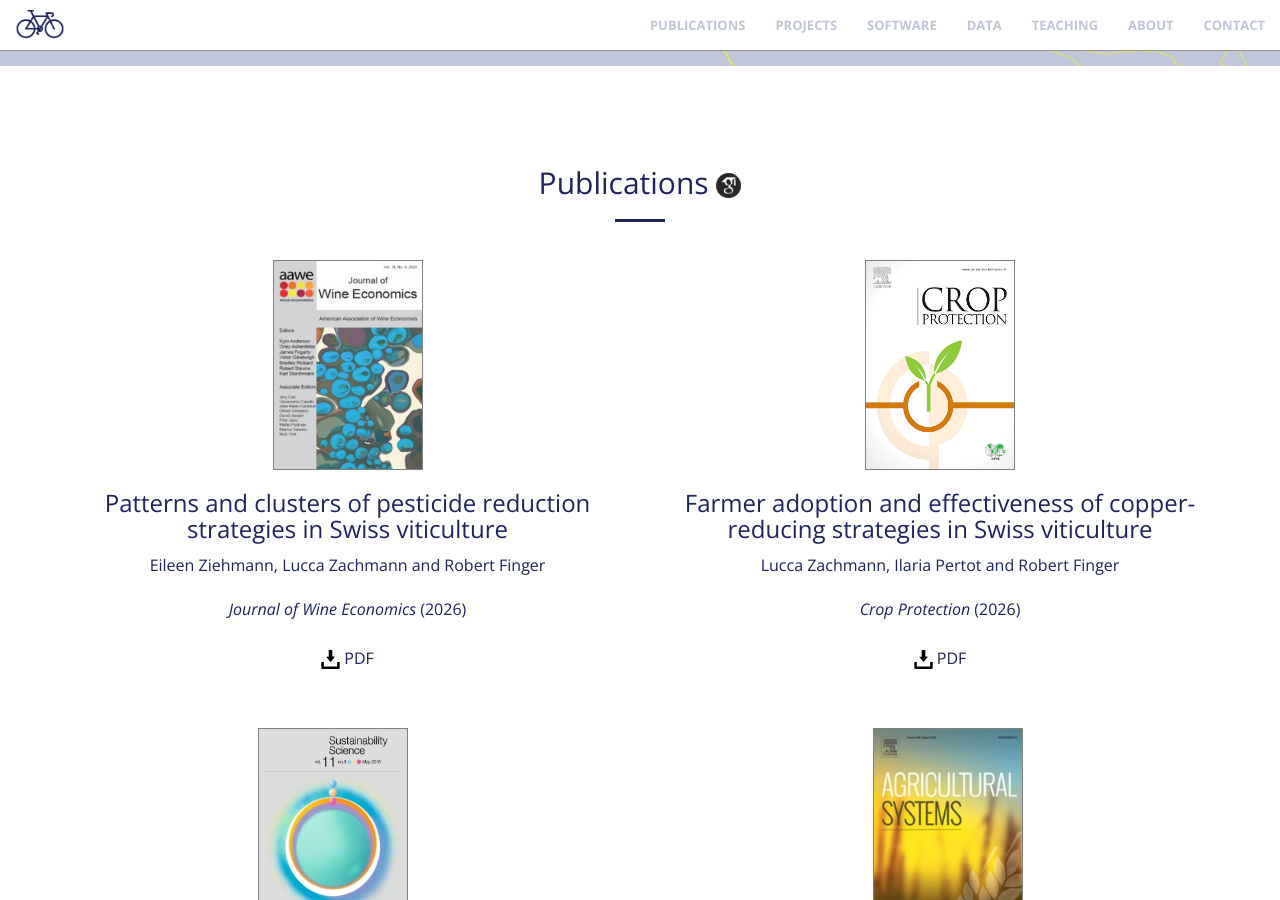
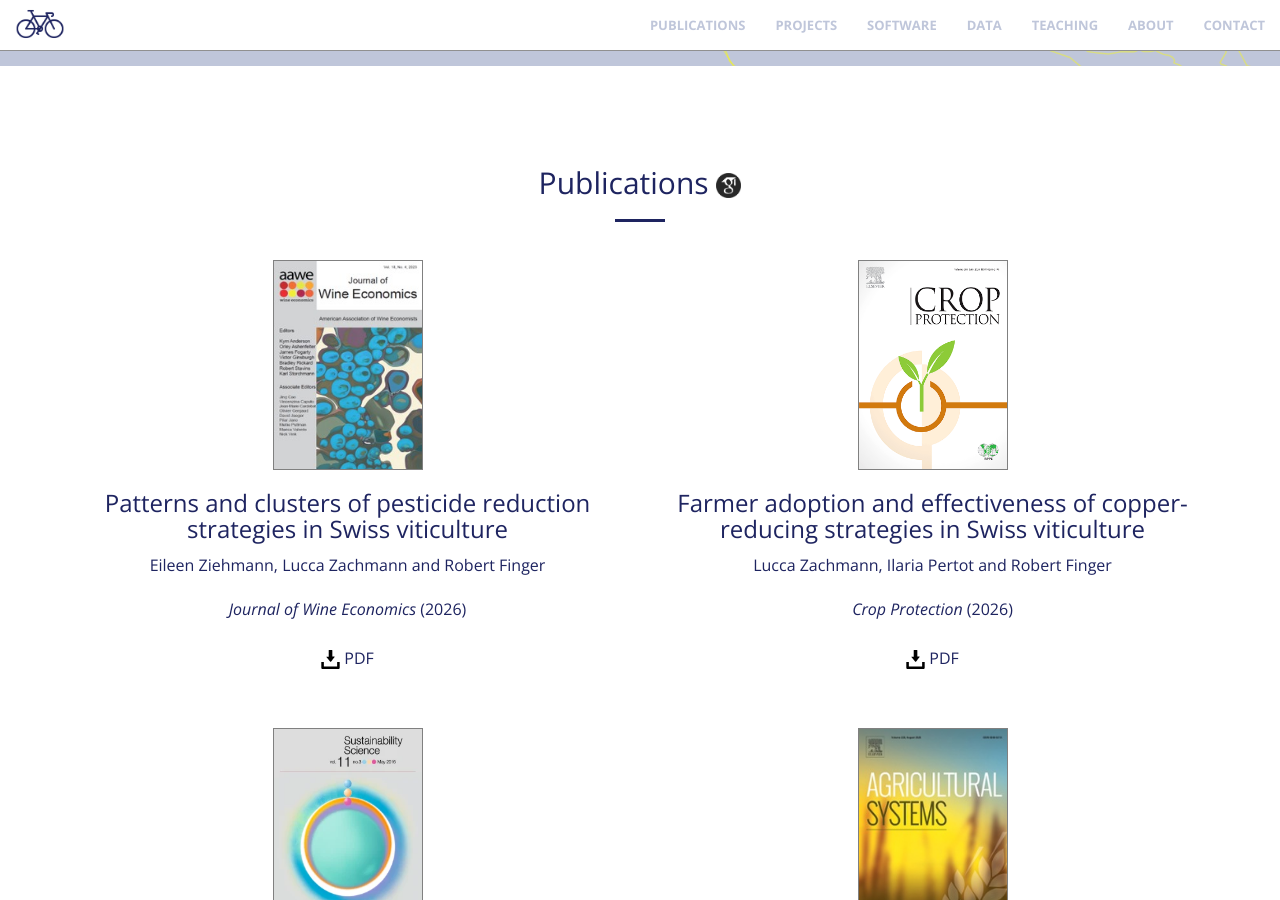
Before and after one commit to luccalino/luccalino.github.io, a Jekyll site: the page built from index.html, in a window 1280 px wide and 900 px high, scrolled down 834 px. Built offline with Jekyll 4.4.1, drawn with Linux system fonts in a browser that asks for light colours; nearby versions of some CDN libraries.

Commit message:
Update publications.html

```diff
--- a/_includes/publications.html
+++ b/_includes/publications.html
@@ -10,7 +10,7 @@
         </div>
     </div>
     <div class="container">
-            <div class="row">
+        <div class="row">
                 <div class="col-md-6 mb-4 text-center d-flex align-items-stretch">
                       <a class="fa fa-4x wow bounceIn text-primary" href="https://doi.org/10.1017/jwe.2026.10118" target="_blank"><img title="JWE" alt="JWE" src="img/journal-of-wine-economics.jpg" style="cursor:pointer;border:1px solid grey;" width="150" height="210"></a>
                       <h3 style="color:#1E2460;">Patterns and clusters of pesticide reduction strategies in Swiss viticulture</h3>
@@ -22,7 +22,6 @@
                       <p class="text-muted"><a href="https://agrarpolitik-blog.com/2025/06/19/pilzwiderstandsfahige-rebsorten-werden-sie-dort-angebaut-wo-sie-mensch-und-umwelt-am-meisten-nutzen/" target="_blank"><img src="/img/agrarpolitik_blog.png" style="cursor:pointer" width="140" height="30"></a></p>-->
                       <p style="margin-bottom:1cm;"></p>
             </div>
-            <div class="row">
                 <div class="col-md-6 mb-4 text-center d-flex align-items-stretch">
                       <a class="fa fa-4x wow bounceIn text-primary" href="https://www.sciencedirect.com/science/article/abs/pii/S0261219426000992" target="_blank"><img title="CP" alt="CP" src="img/X02612194.jpg" style="cursor:pointer;border:1px solid grey;" width="150" height="210"></a>
                       <h3 style="color:#1E2460;">Farmer adoption and effectiveness of copper-reducing strategies in Swiss viticulture</h3>
@@ -34,7 +33,6 @@
                       <p class="text-muted"><a href="https://agrarpolitik-blog.com/2025/06/19/pilzwiderstandsfahige-rebsorten-werden-sie-dort-angebaut-wo-sie-mensch-und-umwelt-am-meisten-nutzen/" target="_blank"><img src="/img/agrarpolitik_blog.png" style="cursor:pointer" width="140" height="30"></a></p>-->
                       <p style="margin-bottom:1cm;"></p>
             </div>
-            <div class="row">
             <div class="col-md-6 mb-4 text-center d-flex align-items-stretch">
                       <a class="fa fa-4x wow bounceIn text-primary" href="https://link.springer.com/article/10.1007/s11625-025-01702-x" target="_blank"><img title="SS" alt="SS" src="img/sustsci.png" style="cursor:pointer;border:1px solid grey;" width="150" height="210"></a>
                       <h3 style="color:#1E2460;">A typology of interdisciplinary collaborations: insights from agri-food transformation research</h3>
```
